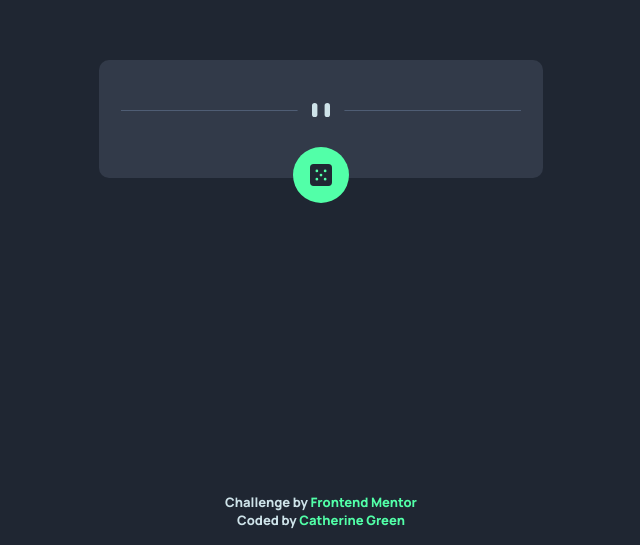
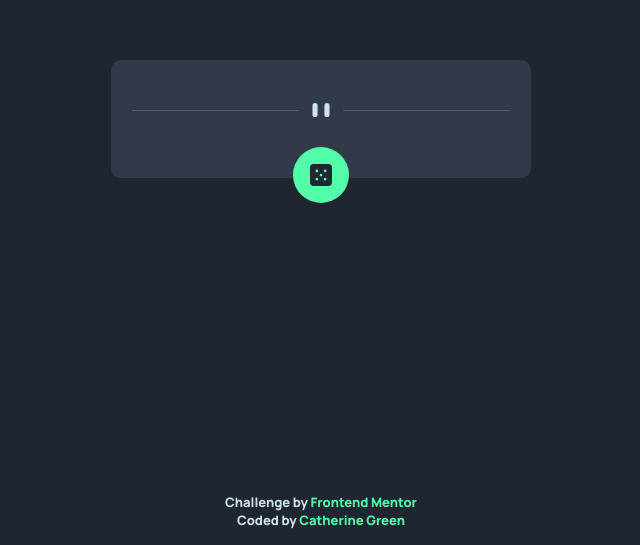
Before and after one commit to CGreen789/Frontend-Mentor-Advice-Generator, a plain HTML site: page index.html in a window 1280 px wide. Shown: the part 255-800 px from the top of the page, without its empty margins (319-959 px from the left). Drawn offline with Linux system fonts and the light colour scheme; no server answers.

Commit message:
margins on advice-container

```diff
--- a/index.css
+++ b/index.css
@@ -27,7 +27,7 @@ body {
     display: flex;
     flex-grow: 1;
     justify-content: center;
-    max-width: 90%;
+    max-width: 480px;
 }
 
 .advice-container {
@@ -35,7 +35,7 @@ body {
     display: flex;
     flex-direction: column;
     align-items: center;
-    margin: auto 10px;
+    margin: auto 30px;
     border-radius: 10px;
 }
 
```
